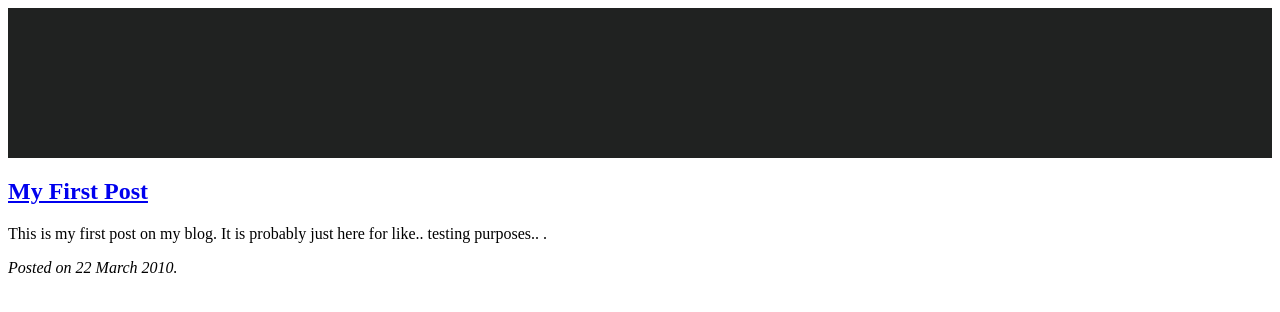
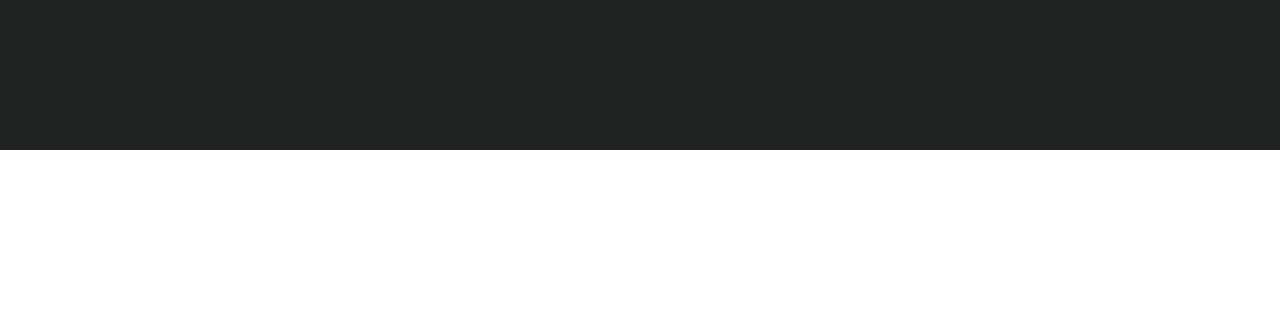
Before and after one commit to son-nguyen/son-nguyen.github.com, a Jekyll site: the page built from index.html, in a window 1280 px wide. Shown: the top 312 px of the page. Built offline with Jekyll 4.4.1, drawn with Linux system fonts in a browser that asks for light colours.

Commit message:
small fixes

```diff
--- a/_layouts/default.html
+++ b/_layouts/default.html
@@ -14,7 +14,9 @@
     <body>
         <div id="header">
         </div>
-        {{ content }}
+        <div>
+        {{ content }}a
+        </div>
     </body>
 
 </html>
--- a/stylesheets/style.css
+++ b/stylesheets/style.css
@@ -6,7 +6,7 @@
     height: 150px;
     width: 100%;
     background: #202221 repeat-x;
-    position: relative;
+    position: absolute;
     right: 0px;
     left: 0px;
     top: 0px;
```
